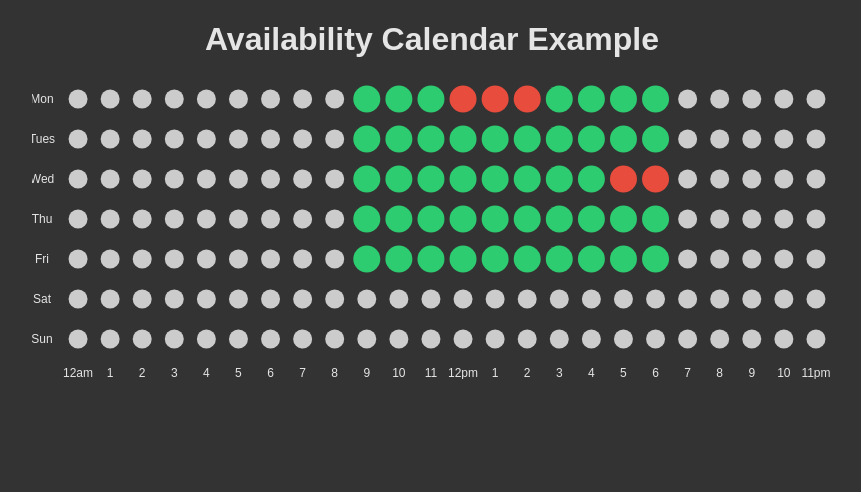
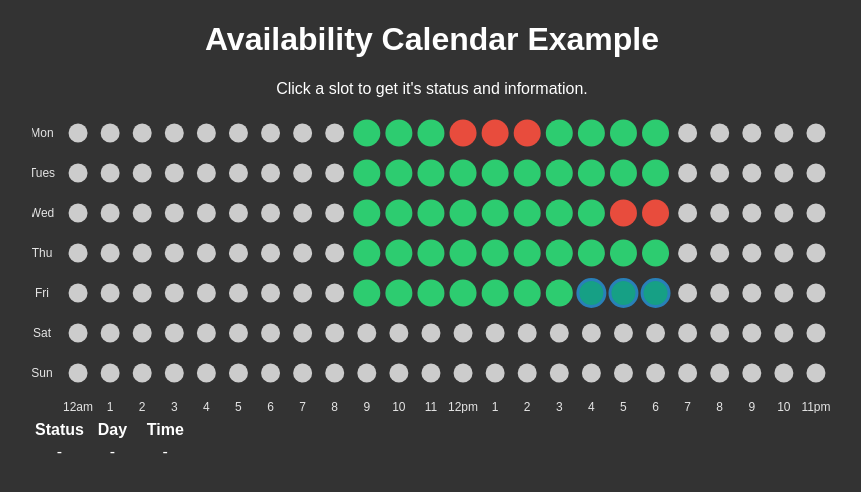
Before and after one commit to kieranroneill/ng-availability-calendar, a website: page demo/index.html in a window 1280 px wide. Shown: the whole page, without its empty margins (208-1069 px from the left). Drawn offline with nearby package versions, Linux system fonts and the light colour scheme.

Commit message:
Updated demo to reflect live version.

```diff
--- a/demo/css/demo.css
+++ b/demo/css/demo.css
@@ -5,11 +5,24 @@ body {
     background-color: #333;
 }
 
-h1 {
+.bold {
+    font-weight: 600;
+}
+
+h1, p {
+    color: #fff;
     text-align: center;
 }
 
 .calendar-container {
+    width: 800px;
+    text-align: center;
+    margin: 0 auto 5rem auto;
+}
+
+.calendar-container td {
+    color: #fff;
+    width: 33.333%;
     text-align: center;
 }
 
--- a/demo/index.html
+++ b/demo/index.html
@@ -12,8 +12,25 @@
     <body ng-controller="DemoController">
         <h1>Availability Calendar Example</h1>
 
+        <p>Click a slot to get it's status and information.</p>
+
         <div class="calendar-container">
             <div ng-availability-calendar week-data="weekData" options="options" on-slot-click="onSlotClick"></div>
+
+            <table>
+                <tr>
+                    <td class="bold">Status</td>
+                    <td class="bold">Day</td>
+                    <td class="bold">Time</td>
+                </tr>
+
+                <tr>
+                    <td>{{ slot.status | getStatusFilter }}</td>
+                    <td>{{ slot.day | getDayFilter }}</td>
+                    <td>{{ slot.time | getTimeFilter}}</td>
+                </tr>
+
+            </table>
 
         </div>
 
--- a/demo/js/demo.js
+++ b/demo/js/demo.js
@@ -10,18 +10,64 @@ angular.module('ngAvailabilityCalendarDemo', ['ng-availability-calendar'])
                 [-1, -1, -1, -1, -1, -1, -1, -1, -1, 0, 0, 0, 0, 0, 0, 0, 0, 0, 0, -1, -1, -1, -1, -1], // Tues.
                 [-1, -1, -1, -1, -1, -1, -1, -1, -1, 0, 0, 0, 0, 0, 0, 0, 0, 2, 2, -1, -1, -1, -1, -1], // Wed.
                 [-1, -1, -1, -1, -1, -1, -1, -1, -1, 0, 0, 0, 0, 0, 0, 0, 0, 0, 0, -1, -1, -1, -1, -1], // Thu.
-                [-1, -1, -1, -1, -1, -1, -1, -1, -1, 0, 0, 0, 0, 0, 0, 0, 0, 0, 0, -1, -1, -1, -1, -1], // Fri.
+                [-1, -1, -1, -1, -1, -1, -1, -1, -1, 0, 0, 0, 0, 0, 0, 0, 1, 1, 1, -1, -1, -1, -1, -1], // Fri.
                 [-1, -1, -1, -1, -1, -1, -1, -1, -1, -1, -1, -1, -1, -1, -1, -1, -1, -1, -1, -1, -1, -1, -1, -1], // Sat.
                 [-1, -1, -1, -1, -1, -1, -1, -1, -1, -1, -1, -1, -1, -1, -1, -1, -1, -1, -1, -1, -1, -1, -1, -1] // Sun.
             ];
+            $scope.slot = {
+                status: '-',
+                day: '-',
+                time: '-'
+            };
+
             $scope.onSlotClick = function(slot) {
-                // If available, provisionally book.
-                if(slot.status === 0) {
-                    slot.status = 1;
-                }
-                else if(slot.status === 1) {
-                    slot.status = 0;
+                $scope.slot.status = slot.status;
+                $scope.slot.day = slot.day;
+                $scope.slot.time = slot.time;
+            };
+        }
+    ])
+    .filter('getStatusFilter', [
+        function() {
+            return function(input) {
+                switch(input) {
+                    case -1:
+                        return 'Not Available';
+                    case 0:
+                        return 'Available';
+                    case 1:
+                        return 'Provisional booking';
+                    case 2:
+                        return 'Booked';
+                    default:
+                        return '-';
                 }
             };
         }
+    ])
+    .filter('getDayFilter', [
+        function() {
+            return function(input) {
+                var days = ['Mon', 'Tues', 'Wed', 'Thu', 'Fri', 'Sat', 'Sun'];
+
+                if(typeof input === 'number' && (input + 1) <= days.length) {
+                    return days[input];
+                }
+
+                return '-';
+            };
+        }
+    ])
+    .filter('getTimeFilter', [
+        function() {
+            return function(input) {
+                var times = ['12am', '1am', '2am', '3am', '4am', '5am', '6am', '7am', '8am', '9am', '10am', '11am', '12pm', '1pm', '2pm', '3pm', '4pm', '5pm', '6pm', '7pm', '8pm', '9pm', '10pm', '11pm'];
+
+                if(typeof input === 'number' && (input + 1) <= times.length) {
+                    return times[input];
+                }
+
+                return '-';
+            };
+        }
     ]);
```
